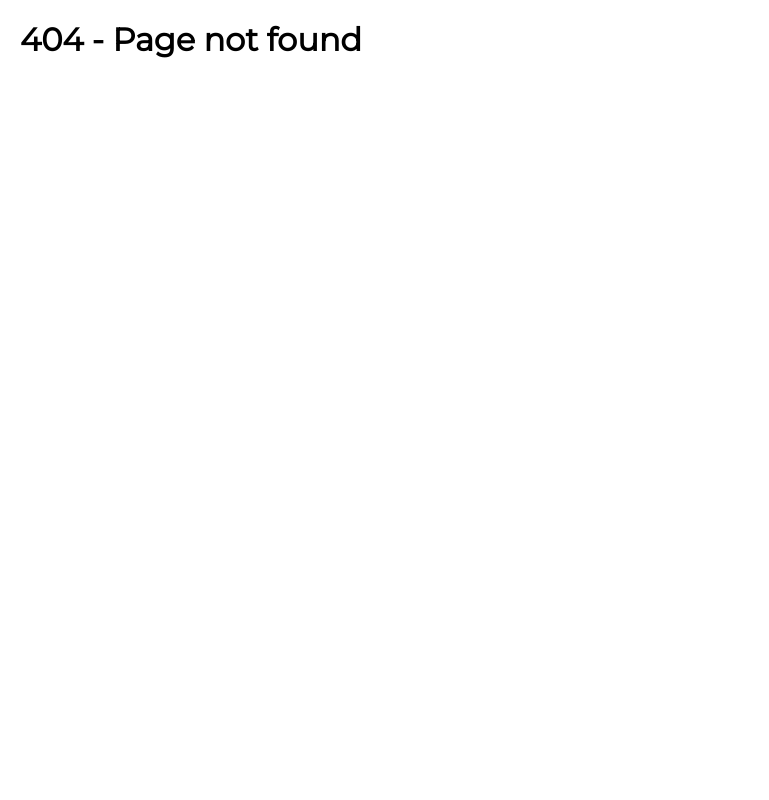
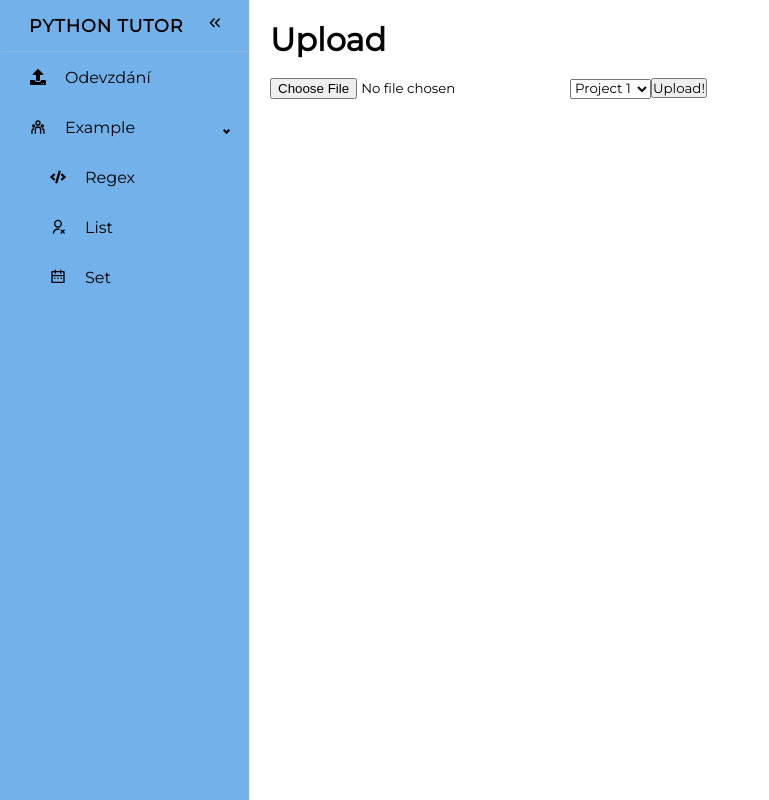
Before and after one commit to xkrejc70/python-tutor, a React (Create React App) app in the folder client/: page /upload in a window 1280 px wide. Before the commit this address had no page. Shown: the whole page, without its empty margins (0-769 px from the left). Built offline with nearby package versions, Linux system fonts and the light colour scheme.

Commit message:
Upload project page, saving to project folder

```diff
--- a/client/src/App.js
+++ b/client/src/App.js
@@ -1,8 +1,7 @@
 import React from 'react';
-import axios from 'axios';
 import { BrowserRouter, Routes, Route } from 'react-router-dom';
 // pages
-import Evaluation from "pages/Evaluation";
+import Upload from "pages/Upload";
 import Home from "pages/Home";
 import NoPage from "pages/NoPage";
 
@@ -12,126 +11,11 @@ function App() {
 			<Routes>
 				<Route index element={<Home />}></Route>
 				<Route path="/home" element={<Home />}></Route>
-				<Route path="/evaluation" element={<Evaluation />}></Route>
+				<Route path="/upload" element={<Upload />}></Route>
 				<Route path="*" element={<NoPage />}></Route>
 			</Routes>
 		</BrowserRouter>
 	);
 }
 
-/*
-
-import { Sidebar, Menu, MenuItem, SubMenu } from 'react-pro-sidebar';
-
-import { RiPencilLine } from "react-icons/ri";
-
-class App extends Component {
-
-
-	render() {
-
-		return (
-
-			<Sidebar>
-				<Menu>
-					<SubMenu label="Charts">
-					<MenuItem> Pie charts </MenuItem>
-					<MenuItem> Line charts </MenuItem>
-					</SubMenu>
-					<MenuItem> Documentation </MenuItem>
-					<MenuItem icon={<RiPencilLine />}>Author</MenuItem>
-					<MenuItem> Calendar </MenuItem>
-				</Menu>
-			</Sidebar>
-		)
-	}
-}
-
-
-/* Upload button
-
-class App extends Component {
-
-	state = {
-
-		// Initially, no file is selected
-		selectedFile: null
-	};
-
-	// On file select (from the pop up)
-	onFileChange = event => {
-
-		// Update the state
-		this.setState({ selectedFile: event.target.files[0] });
-
-	};
-
-	// On file upload (click the upload button)
-	onFileUpload = () => {
-
-		// Create an object of formData
-		const formData = new FormData();
-
-	// TODO: check if is selected
-
-		// Update the formData object
-		formData.append(
-			"file",
-			this.state.selectedFile,
-			this.state.selectedFile.name
-		);
-
-		// Details of the uploaded file
-		console.log(this.state.selectedFile);
-
-		// Request made to the backend api
-		// Send formData object
-		axios.post("/api/upload", formData);
-	};
-
-	// File content to be displayed after
-	// file upload is complete
-	fileData = () => {
-
-		if (this.state.selectedFile) {
-
-			return (
-				<div>
-					<h2>File Details:</h2>
-					<p>File Name: {this.state.selectedFile.name}</p>
-
-					<p>File Type: {this.state.selectedFile.type}</p>
-
-				</div>
-			);
-		} else {
-			return (
-				<div>
-					<br />
-					<h4>Choose before Pressing the Upload button</h4>
-				</div>
-			);
-		}
-	};
-
-	render() {
-
-		return (
-			<div>
-				<h3>
-					File Upload using React!
-				</h3>
-				<div>
-					<input type="file" onChange={this.onFileChange} />
-					<button onClick={this.onFileUpload}>
-						Upload!
-					</button>
-				</div>
-				{this.fileData()}
-			</div>
-		);
-	}
-}
-*/
-
 export default App;
--- a/client/src/components/Sidebar.js
+++ b/client/src/components/Sidebar.js
@@ -49,7 +49,7 @@ function Sidebars({ onCollapsedChange }) {
           </Menu>
 
           <Menu>
-            <Link to="/evaluation">
+            <Link to="/upload">
               <MenuItem icon={<FaUpload />}>
                 Odevzdání
               </MenuItem>
--- a/client/src/pages/Evaluation.js
+++ /dev/null
@@ -1,26 +0,0 @@
-import React, { useState } from 'react';
-import Sidebar from "components/Sidebar";
-// css
-import "assets/global.css";
-
-function Evaluate() {
-    const [sidebarCollapsed, setSidebarCollapsed] = useState(false);
-
-    const handleSidebarCollapsedChange = (collapsed) => {
-        setSidebarCollapsed(collapsed);
-    };
-
-    return (
-        <div>
-            <Sidebar onCollapsedChange={handleSidebarCollapsedChange} />
-            <div class="main-layout" style={{ marginLeft: sidebarCollapsed ? "80px" : "250px" }}>
-                <h1>
-                    Home
-                </h1>
-                <p>asdf</p>
-            </div>
-        </div>
-    );
-}
-
-export default Evaluate;
--- a/client/src/pages/Home.js
+++ b/client/src/pages/Home.js
@@ -13,7 +13,7 @@ function Home() {
     return (
         <div>
             <Sidebar onCollapsedChange={handleSidebarCollapsedChange} />
-            <div class="main-layout" style={{ marginLeft: sidebarCollapsed ? "80px" : "250px" }}>
+            <div className={"main-layout"} style={{ marginLeft: sidebarCollapsed ? "80px" : "250px" }}>
                 <h1>
                     Home
                 </h1>
--- /dev/null
+++ b/client/src/pages/Upload.js
@@ -0,0 +1,76 @@
+import React, { useState } from 'react';
+import axios from 'axios';
+import Sidebar from "components/Sidebar";
+// css
+import "assets/global.css";
+
+function Upload() {
+    const [selectedFile, setSelectedFile] = useState(null);
+    const [sidebarCollapsed, setSidebarCollapsed] = useState(false);
+    const [selectedProject, setSelectedProject] = useState('');
+
+    // TODO: move to utils
+    const onSidebarCollapsedChange = (collapsed) => {
+        setSidebarCollapsed(collapsed);
+    };
+
+    const handleProjectChange = (event) => {
+        setSelectedProject(event.target.value);
+    };
+
+    const onFileChange = (event) => {
+        setSelectedFile(event.target.files[0]);
+    };
+
+    const onFileUpload = () => {
+        if (selectedFile && selectedProject) {
+            const formData = new FormData();
+            formData.append('file', selectedFile);
+            formData.append('project', selectedProject);
+
+            const config = {
+                headers: { 'content-type': 'multipart/form-data' }
+            }
+
+            axios.post("/api/upload", formData, config)
+                .then(response => {
+                    // Handle success
+                    console.log(response.data);
+                })
+                .catch(error => {
+                    // Handle error
+                    console.error(error);
+                });
+        } else {
+            // Handle case when no file is selected
+            // TODO: set text bellow upload button "please select file"
+            console.warn('Please select a file to upload.');
+        }
+    };
+
+    return (
+        <div>
+            <Sidebar onCollapsedChange={onSidebarCollapsedChange} />
+            <div className={"main-layout"} style={{ marginLeft: sidebarCollapsed ? "80px" : "250px" }}>
+                <h1>
+                    Upload
+                </h1>
+                <br/>
+                <div>
+                    <input type="file" onChange={onFileChange} />
+
+                    <select value={selectedProject} onChange={handleProjectChange}>
+                        <option value="project1">Project 1</option>
+                        <option value="project2">Project 2</option>
+                    </select>
+
+                    <button onClick={onFileUpload}>
+                        Upload!
+                    </button>
+                </div>
+            </div>
+        </div>
+    );
+}
+
+export default Upload;
```
Also changed, not shown: client/jsconfig.json (+7 -5 lines), 2 other files (tests, documents, lock files or other folders).
